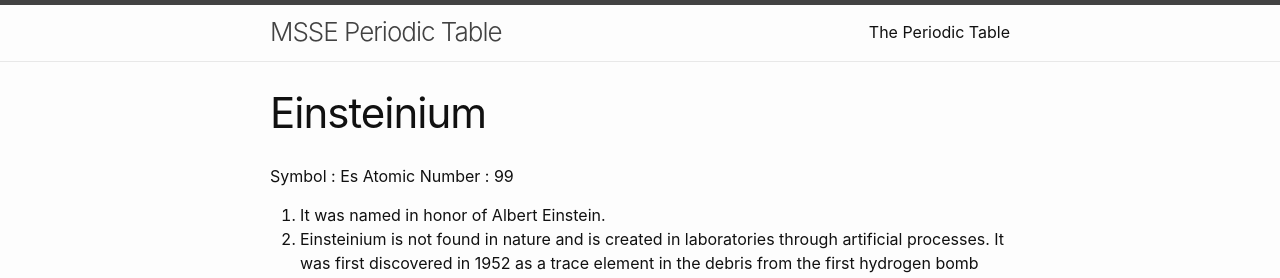
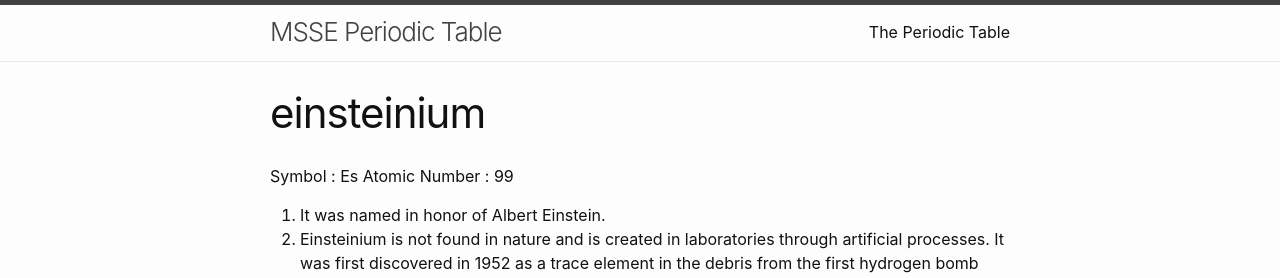
Before and after one commit to msse-chem-280-2024/periodic-table, a Jekyll site: the page built from elements/einsteinium.md, in a window 1280 px wide. Shown: the top 278 px of the page. Built offline with Jekyll 4.4.1, drawn with Linux system fonts in a browser that asks for light colours.

```diff
--- a/elements/einsteinium.md
+++ b/elements/einsteinium.md
@@ -1,6 +1,6 @@
 ---
 layout: page
-title: Einsteinium
+title: einsteinium
 ---
 
 Symbol : Es
```
